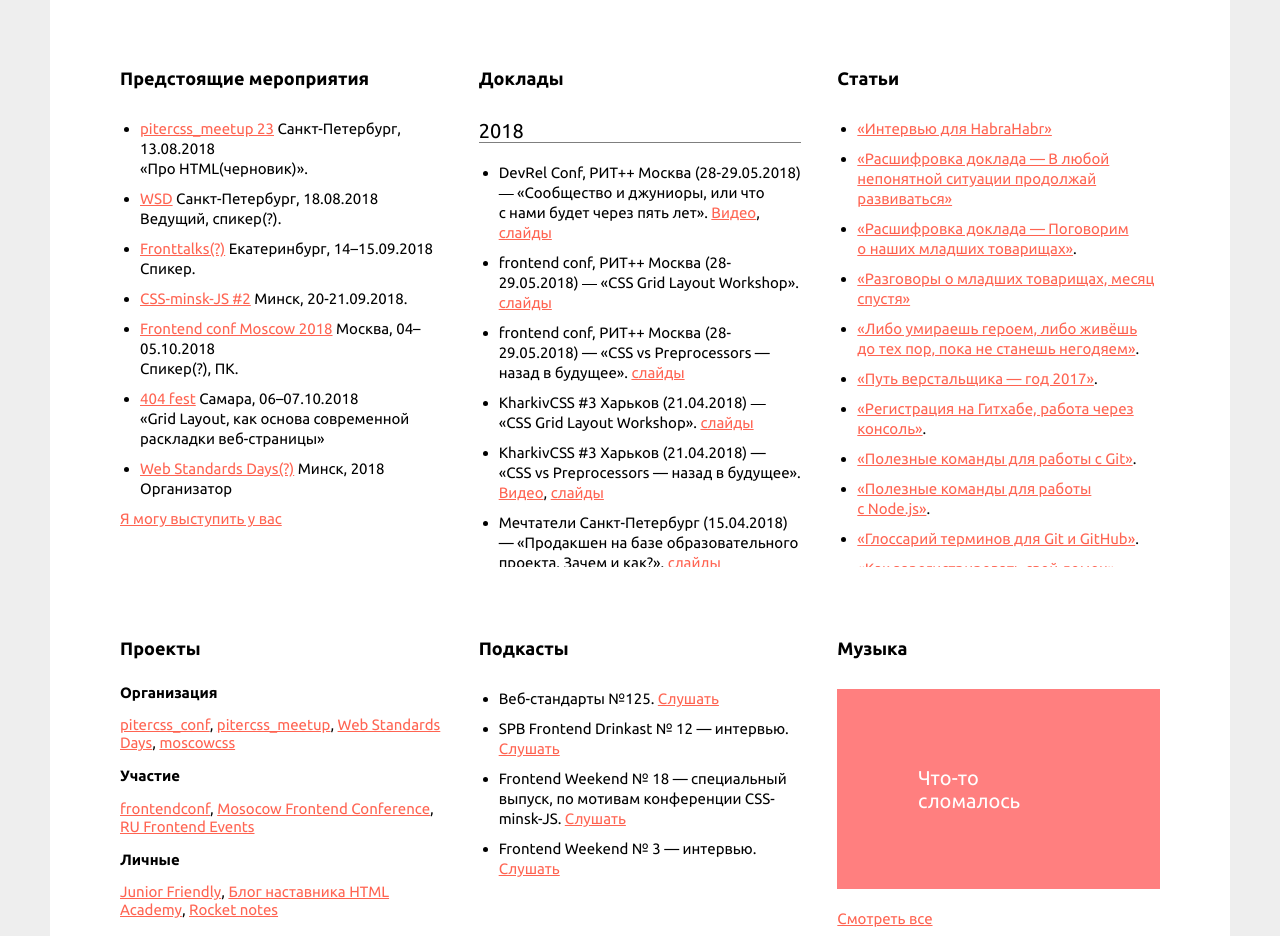
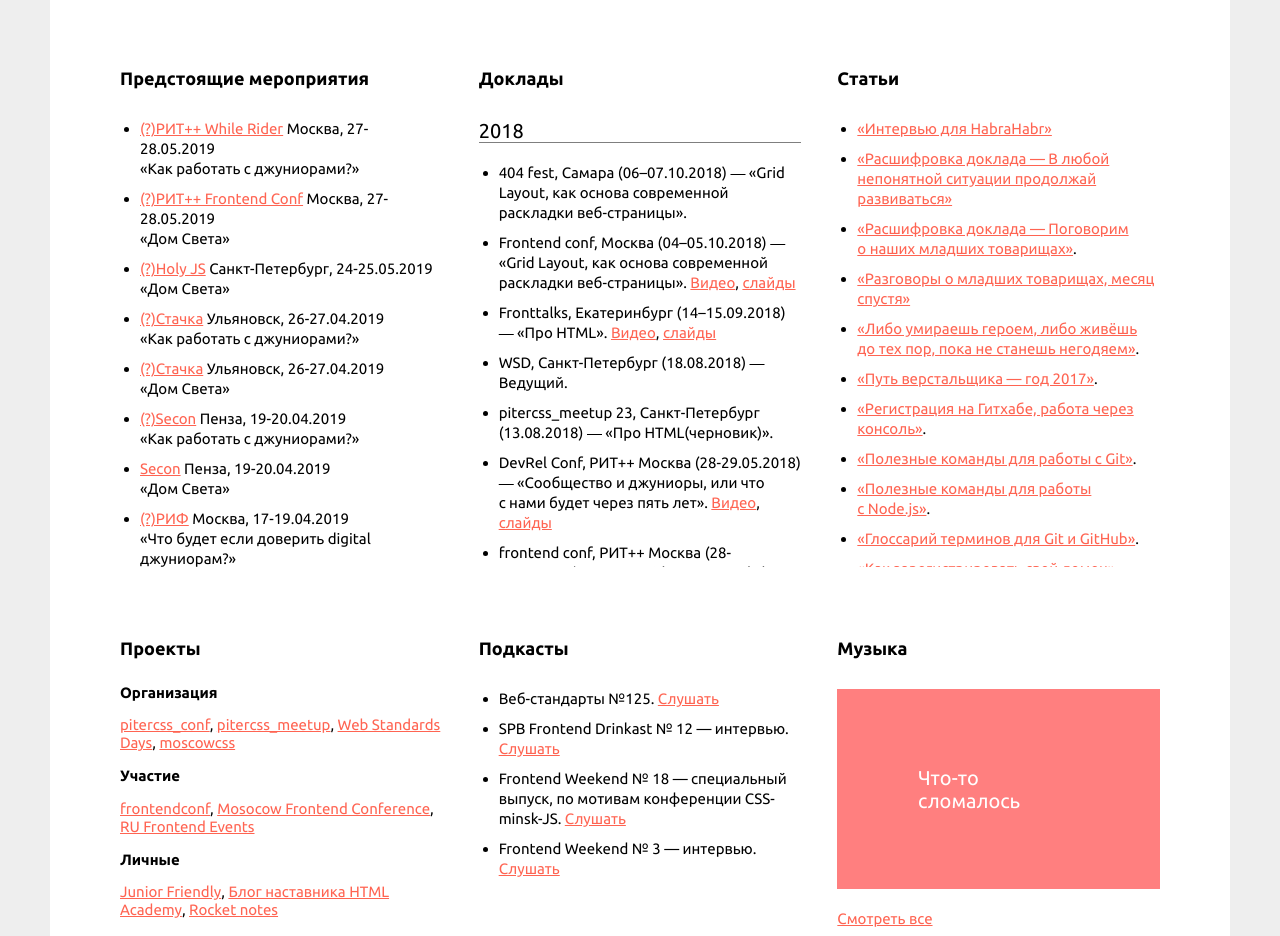
Before and after one commit to tsergeytovarov/personal-new, a website: page index.html in a window 1280 px wide. Shown: the part 543-1479 px from the top of the page. Drawn offline with Linux system fonts and the light colour scheme; no server answers.

Commit message:
Обновляет контент конференций

```diff
--- a/index.html
+++ b/index.html
@@ -67,13 +67,22 @@
     <section class="block">
       <h2 class="block__title">Предстоящие мероприятия</h2>
       <ul class="list">
-        <li><a href="https://medium.com/pitercss-meetup/pitercss-meetup-23-a69ff41683a4">pitercss_meetup 23</a> Санкт-Петербург, 13.08.2018<br>&laquo;Про HTML(черновик)&raquo;.</li>
-        <li><a href="https://wsd.events/2018/08/18/">WSD</a> Санкт-Петербург, 18.08.2018<br>Ведущий, cпикер(?).</li>
-        <li><a href="http://fronttalks.ru/">Fronttalks(?)</a> Екатеринбург, 14–15.09.2018<br>Спикер.</li>
-        <li><a href="http://css-minsk-js.ru/">CSS-minsk-JS #2</a> Минск, 20-21.09.2018.</li>
-        <li><a href="https://http://frontendconf.ru/moscow/2018/">Frontend conf Moscow 2018</a> Москва, 04–05.10.2018<br>Спикер(?), ПК.</li>
-        <li><a href="http://2018.404fest.ru/">404 fest</a> Самара, 06–07.10.2018<br>&laquo;Grid Layout, как основа современной раскладки веб-страницы&raquo;</li>
-        <li><a href="https://wsd.events/">Web Standards Days(?)</a> Минск, 2018<br>Организатор</li>
+        <li><a href="http://ritfest.ru/2019">(?)РИТ++ While Rider</a> Москва, 27-28.05.2019<br>&laquo;Как работать с джуниорами?&raquo;</li>
+        <li><a href="http://ritfest.ru/2019">(?)РИТ++ Frontend Conf</a> Москва, 27-28.05.2019<br>&laquo;Дом Света&raquo;</li>
+        <li><a href="https://holyjs-piter.ru">(?)Holy JS</a> Санкт-Петербург, 24-25.05.2019<br>&laquo;Дом Света&raquo;</li>
+        <li><a href="https://nastachku.ru">(?)Стачка</a> Ульяновск, 26-27.04.2019<br>&laquo;Как работать с джуниорами?&raquo;</li>
+        <li><a href="https://nastachku.ru">(?)Стачка</a> Ульяновск, 26-27.04.2019<br>&laquo;Дом Света&raquo;</li>
+        <li><a href="https://2019.secon.ru">(?)Secon</a> Пенза, 19-20.04.2019<br>&laquo;Как работать с джуниорами?&raquo;</li>
+        <li><a href="https://2019.secon.ru">Secon</a> Пенза, 19-20.04.2019<br>&laquo;Дом Света&raquo;</li>
+        <li><a href="https://2019.rif.ru">(?)РИФ</a> Москва, 17-19.04.2019<br>&laquo;Что будет если доверить digital джуниорам?&raquo;</li>
+        <li><a href="http://productsense.io">(?)Product Sense</a> Москва, 15-16.04.2019<br>&laquo;Что будет если доверить разработку джуниорам?&raquo;</li>
+        <li><a href="https://digitalnn.ru">(?)Диджитал Оттепель</a> Нижний Новгород, 04-05.04.2019<br>&laquo;Как работать с джуниорами?&raquo;</li>
+        <li><a href="https://2019.codefest.ru">(?)CodeFest</a> Новосибирск, 30-31.03.2019<br>&laquo;Как работать с джуниорами?&raquo;</li>
+        <li><a href="https://2019.codefest.ru">(?)CodeFest</a> Новосибирск, 30-31.03.2019<br>&laquo;Дом Света&raquo;</li>
+        <li><a href="http://chipec.dev2dev.ru">(?)Чипец</a> Красноярск, 16.03.2019<br>&laquo;Что будет если доверить digital джуниорам?&raquo;</li>
+        <li><a href="http://teamleadconf.ru/moscow/2019/">(?)TeamLead Conf</a> Москва, 25-26.02.2019<br>&laquo;Как работать с джуниорами?&raquo;</li>
+        <li><a href="https://yandex.ru/promo/yandex4developers/yalovefrontend">Я ❤️ Frontend</a> Москва, 9.02.2019<br>&laquo;Дом Света&raquo;</li>
+        <li><a href="https://bezkassira.by/minskcssworkshop2cssgrid-5334/">MinskCSS Workshop #2</a> Минск, 19.01.2019<br>&laquo;Пора начинать фыркать&raquo;</li>
       </ul>
       <div class="link">
         <a href="mailto:tovarov.piter@gmail.com">Я могу выступить у вас</a>
@@ -84,6 +93,11 @@
       <h2 class="block__title">Доклады</h2>
       <p class="list-hr">2018</p>
       <ul class="list">
+        <li>404 fest, Самара (06–07.10.2018) ― &laquo;Grid Layout, как основа современной раскладки веб-страницы&raquo;.</li>
+        <li>Frontend conf, Москва (04–05.10.2018) ― &laquo;Grid Layout, как основа современной раскладки веб-страницы&raquo;. <a href="https://www.youtube.com/watch?v=z19AKpJdip0">Видео</a>, <a href="presentation/.pdf">cлайды</a></li>
+        <li>Fronttalks, Екатеринбург (14–15.09.2018) ― &laquo;Про HTML&raquo;. <a href="https://www.youtube.com/watch?v=m-8PBkQQD7g">Видео</a>, <a href="presentation/about-html-fronttalks-2018.pdf">cлайды</a></li>
+        <li>WSD, Санкт-Петербург (18.08.2018) ― Ведущий.</li>
+        <li>pitercss_meetup 23, Санкт-Петербург (13.08.2018) ― &laquo;Про HTML(черновик)&raquo;.</li>
         <li>DevRel Conf, РИТ++ Москва (28-29.05.2018) ― &laquo;Сообщество и джуниоры, или что с нами будет через пять лет&raquo;. <a href="https://youtu.be/_8YOfStn4QY?t=56m35s">Видео</a>, <a href="presentation/juniors.pdf">cлайды</a></li>
         <li>frontend conf, РИТ++ Москва (28-29.05.2018) ― &laquo;CSS Grid Layout Workshop&raquo;. <a href="presentation/grid-work-frontendconf.pdf">cлайды</a></li>
         <li>frontend conf, РИТ++ Москва (28-29.05.2018) — &laquo;CSS vs Preprocessors — назад в будущее&raquo;. <a href="presentation/css-vs-pre-frontendconf.pdf">cлайды</a></li>
```
